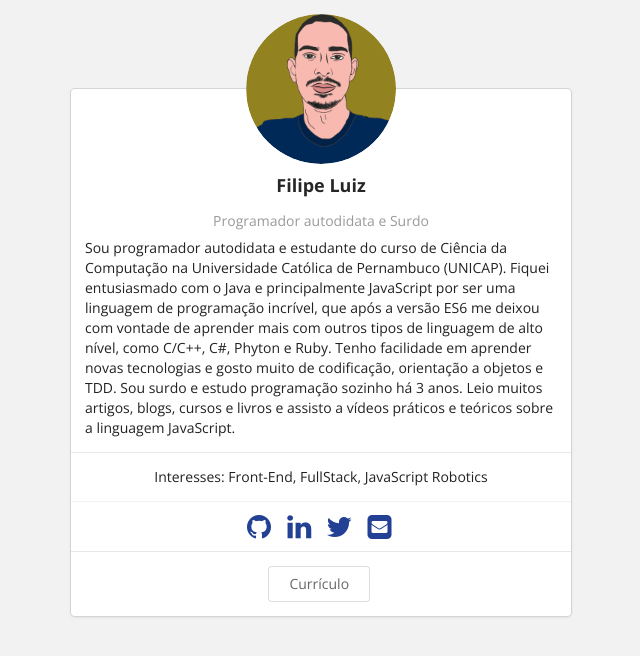
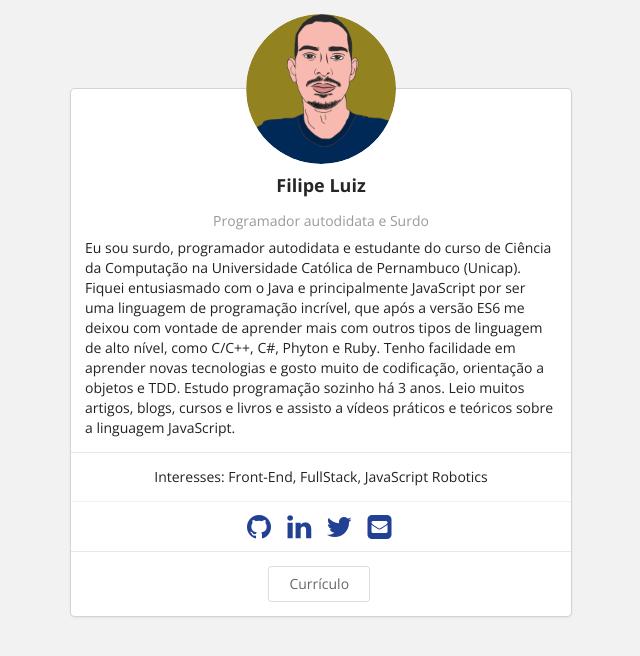
Before and after one commit to filipeluiz/filipeluiz.github.io, a Jekyll site: the page built from index.html, in a window 1280 px wide. Shown: the top 656 px of the page, without its empty margins (319-959 px from the left). Built offline with Jekyll 4.4.1, drawn with Linux system fonts in a browser that asks for light colours.

Commit message:
Corrigindo pequeno texto

```diff
--- a/_data/bio.json
+++ b/_data/bio.json
@@ -9,7 +9,7 @@
     "email": "ffilipeluiz@gmail.com",
     "phone": "(81) 99702-8550 (apenas WhatsApp e sms)",
     "website": "https://filipeluiz.com.br",
-    "summary": "Sou programador autodidata e estudante do curso de Ciência da Computação na Universidade Católica de Pernambuco (UNICAP). Fiquei entusiasmado com o Java e principalmente JavaScript por ser uma linguagem de programação incrível, que após a versão ES6 me deixou com vontade de aprender mais com outros tipos de linguagem de alto nível, como C/C++, C#, Phyton e Ruby. Tenho facilidade em aprender novas tecnologias e gosto muito de codificação, orientação a objetos e TDD. Sou surdo e estudo programação sozinho há 3 anos. Leio muitos artigos, blogs, cursos e livros e assisto a vídeos práticos e teóricos sobre a linguagem JavaScript.",
+    "summary": "Eu sou surdo, programador autodidata e estudante do curso de Ciência da Computação na Universidade Católica de Pernambuco (Unicap). Fiquei entusiasmado com o Java e principalmente JavaScript por ser uma linguagem de programação incrível, que após a versão ES6 me deixou com vontade de aprender mais com outros tipos de linguagem de alto nível, como C/C++, C#, Phyton e Ruby. Tenho facilidade em aprender novas tecnologias e gosto muito de codificação, orientação a objetos e TDD. Estudo programação sozinho há 3 anos. Leio muitos artigos, blogs, cursos e livros e assisto a vídeos práticos e teóricos sobre a linguagem JavaScript.",
     "location": {
       "address": "",
       "postalCode": "",
```
Also changed, not shown: README.md.
